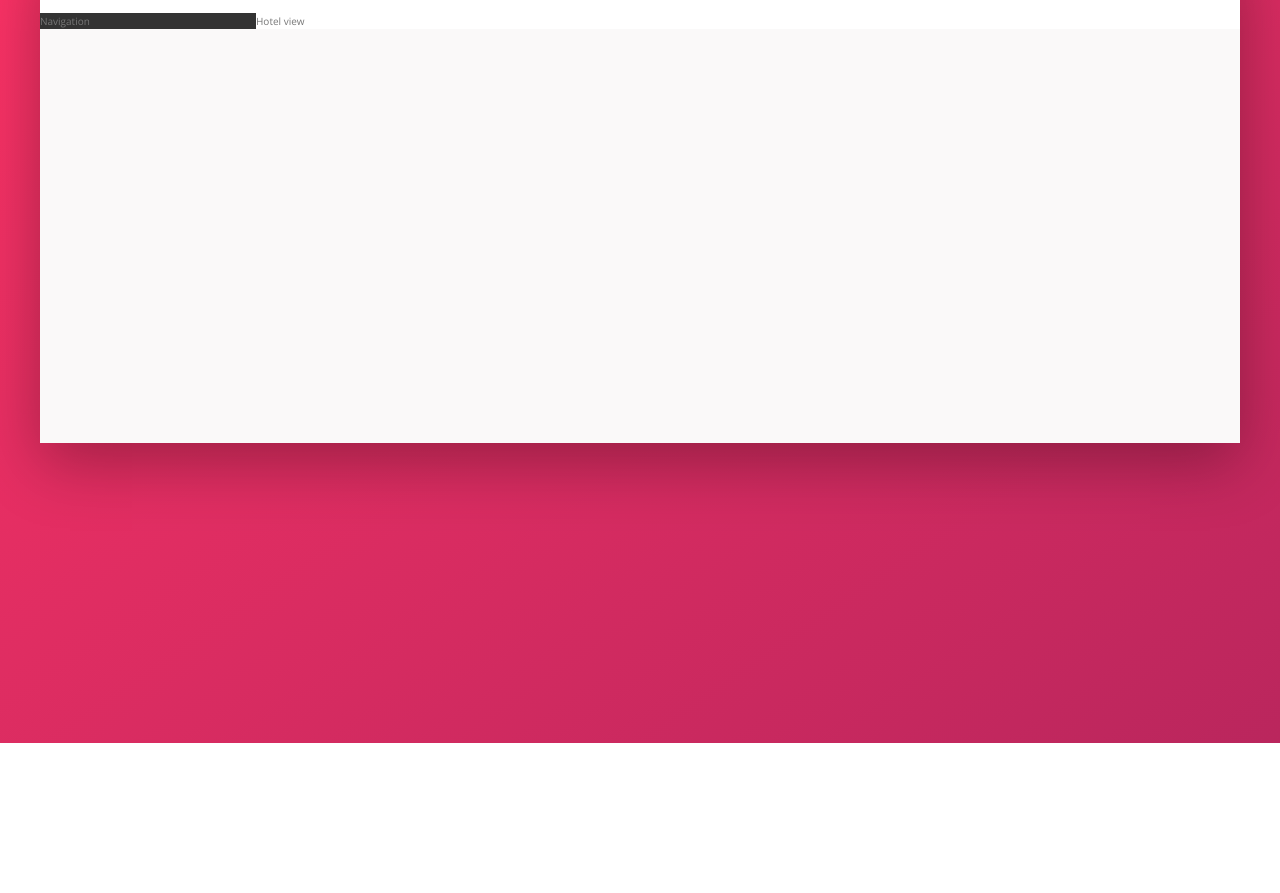
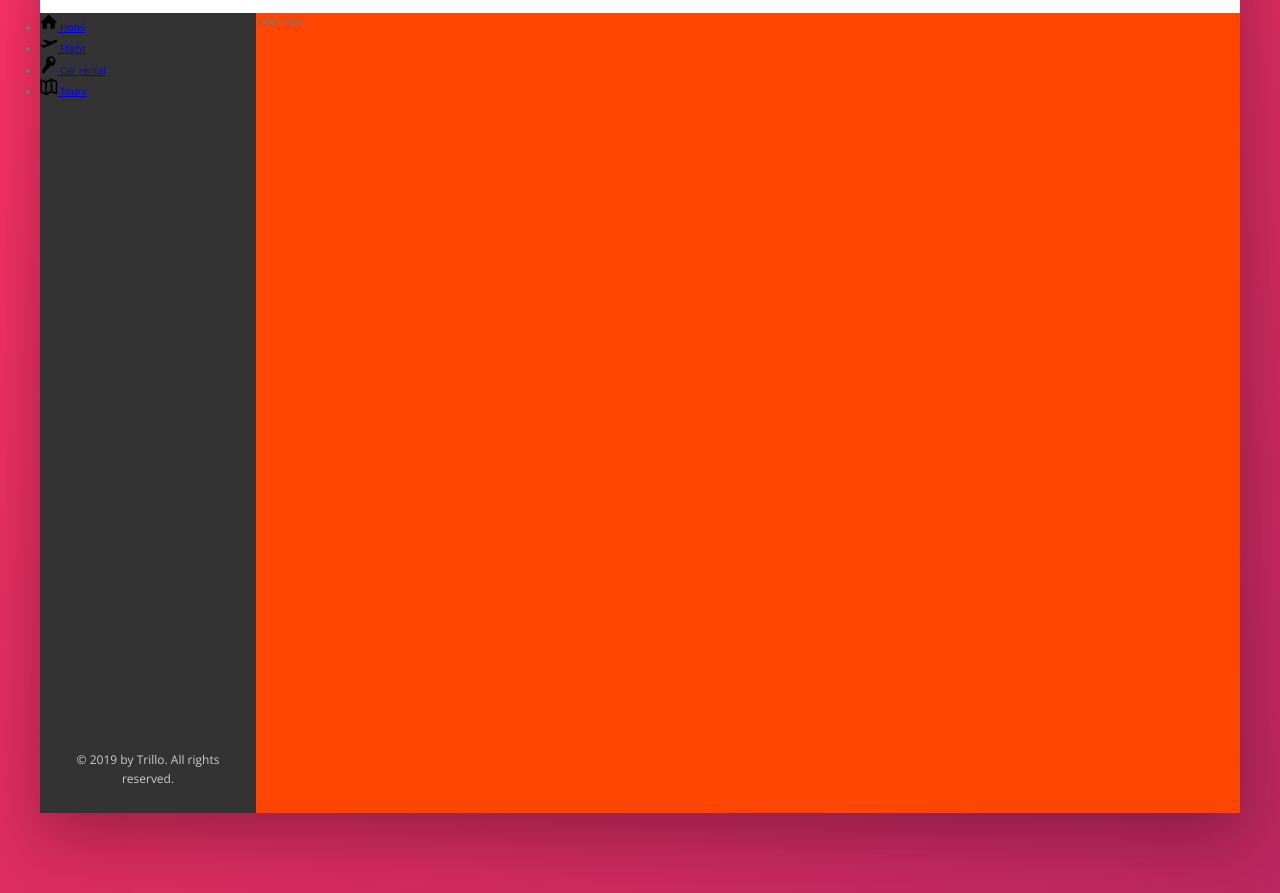
Before and after one commit to 5A58/Trillo, a website: page index.html in a window 1280 px wide. Shown: the part 137-1030 px from the top of the page. Before the commit the page ends 880 px from the top, so only its background shows below. Drawn offline with nearby package versions, Linux system fonts and the light colour scheme.

Commit message:
Layout navigation bar

```diff
--- a/index.html
+++ b/index.html
@@ -9,7 +9,7 @@
     <link rel="stylesheet" href="css/style.css">
     <link rel="shortcut icon" type="image/png" href="img/favicon.png">
 
-    <title>trillo &mdash; Your all-in-one booking app</title>
+    <title>Trillo &mdash; Your all-in-one booking app</title>
 </head>
 
 <body>
@@ -55,9 +55,55 @@
             </nav>
         </header>
         <div class="content">
+            <!-- Navigation bar -->
             <nav class="sidebar">
-                Navigation
+                <ul class="side-nav">
+                    <!-- Hotel link -->
+                    <li class="side-nav__item">
+                        <a href="#" class="side-nav__link">
+                            <svg class="side-nav__icon">
+                                <use xlink:href="img/sprite.svg#icon-home"></use>
+                            </svg>
+                            <span>Hotel</span>
+                        </a>
+                    </li>
+
+                    <!-- Flight link -->
+                    <li class="side-nav__item">
+                        <a href="#" class="side-nav__link">
+                            <svg class="side-nav__icon">
+                                <use xlink:href="img/sprite.svg#icon-aircraft-take-off"></use>
+                            </svg>
+                            <span>Flight</span>
+                        </a>
+                    </li>
+
+                    <!-- Car link -->
+                    <li class="side-nav__item">
+                        <a href="#" class="side-nav__link">
+                            <svg class="side-nav__icon">
+                                <use xlink:href="img/sprite.svg#icon-key"></use>
+                            </svg>
+                            <span>Car rental</span>
+                        </a>
+                    </li>
+
+                    <!-- Tours link -->
+                    <li class="side-nav__item">
+                        <a href="#" class="side-nav__link">
+                            <svg class="side-nav__icon">
+                                <use xlink:href="img/sprite.svg#icon-map"></use>
+                            </svg>
+                            <span>Tours</span>
+                        </a>
+                    </li>
+                </ul>
+
+                <div class="legal">
+                    &copy; 2019 by Trillo. All rights reserved.
+                </div>
             </nav>
+
             <main class="hotel-view">
                 Hotel view
             </main>
--- a/sass/_components.scss
+++ b/sass/_components.scss
@@ -62,7 +62,7 @@
 }
 
 /////////////////////////////////////////
-// USER NAVIGATION
+// USER PROFILE
 .user-nav {
     align-self: stretch;
 
@@ -107,13 +107,31 @@
         align-items: center;
     }
 
-    &__user {}
-
     &__user-photo {
         height: 3.75rem;
         border-radius: 50%;
         margin-right: 1rem;
     }
+}
 
-    &__user-name {}
+/////////////////////////////////////////
+// SIDE NAVIGATION
+.side-nav {
+    &__item {}
+
+    &__link {}
+
+    &__icon {
+        width: 1.75rem;
+        height: 1.75rem;
+    }
 }
+
+/////////////////////////////////////////
+// LEGAL TEXT
+.legal {
+    font-size: 1.2rem;
+    color: var(--color-gray-light-4);
+    text-align: center;
+    padding: 2.5rem;
+}
--- a/sass/_layout.scss
+++ b/sass/_layout.scss
@@ -23,9 +23,18 @@
 .sidebar {
     background-color: var(--color-gray-dark-1);
     flex: 0 0 18%;
+
+    display: flex;
+    flex-direction: column;
+    justify-content: space-between
 }
 
 .hotel-view {
     background-color: #fff;
+
+    // test
+    background-color: orangered;
+    height: 80rem;
+
     flex: 1;
 }
```
Also changed, not shown: css/style.css.
